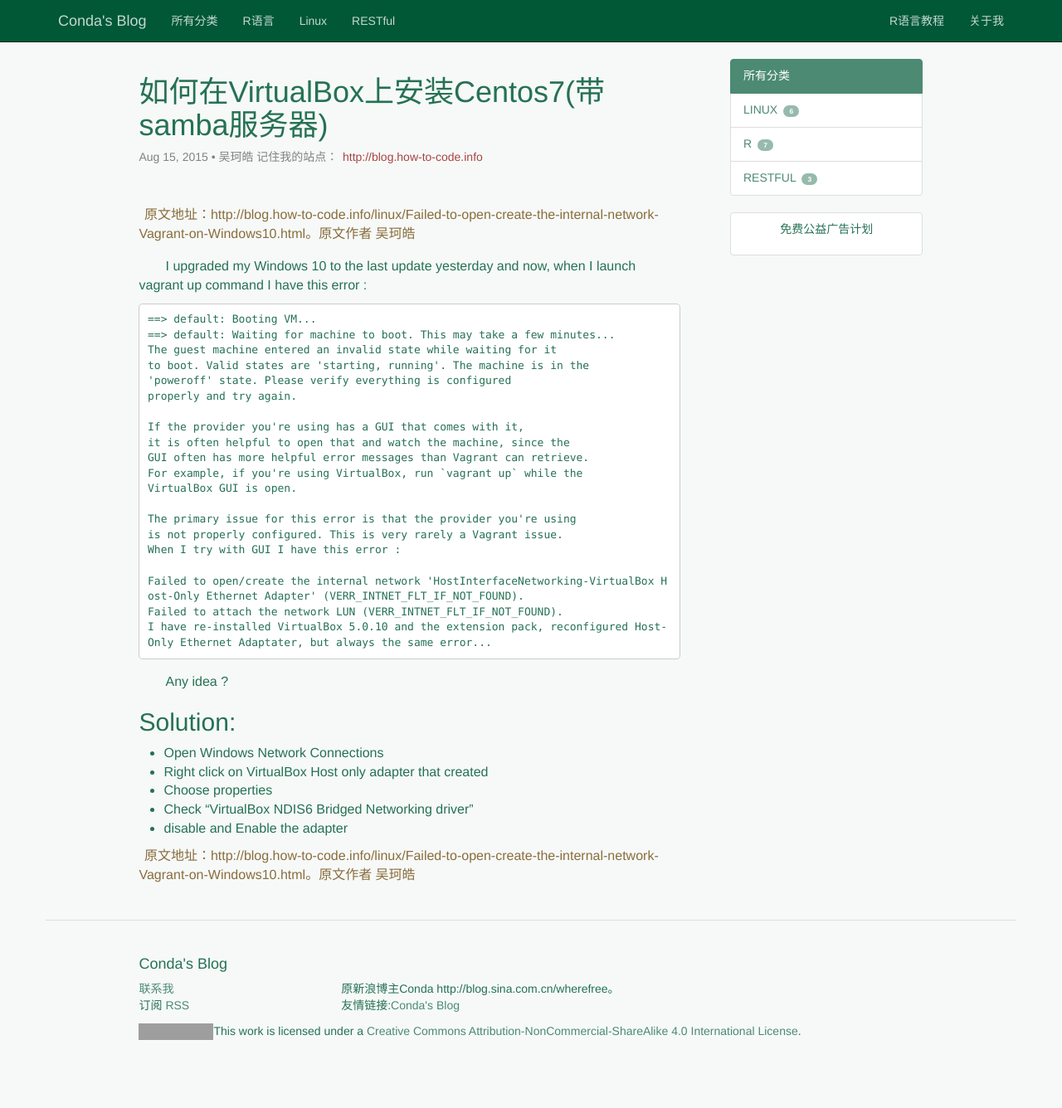
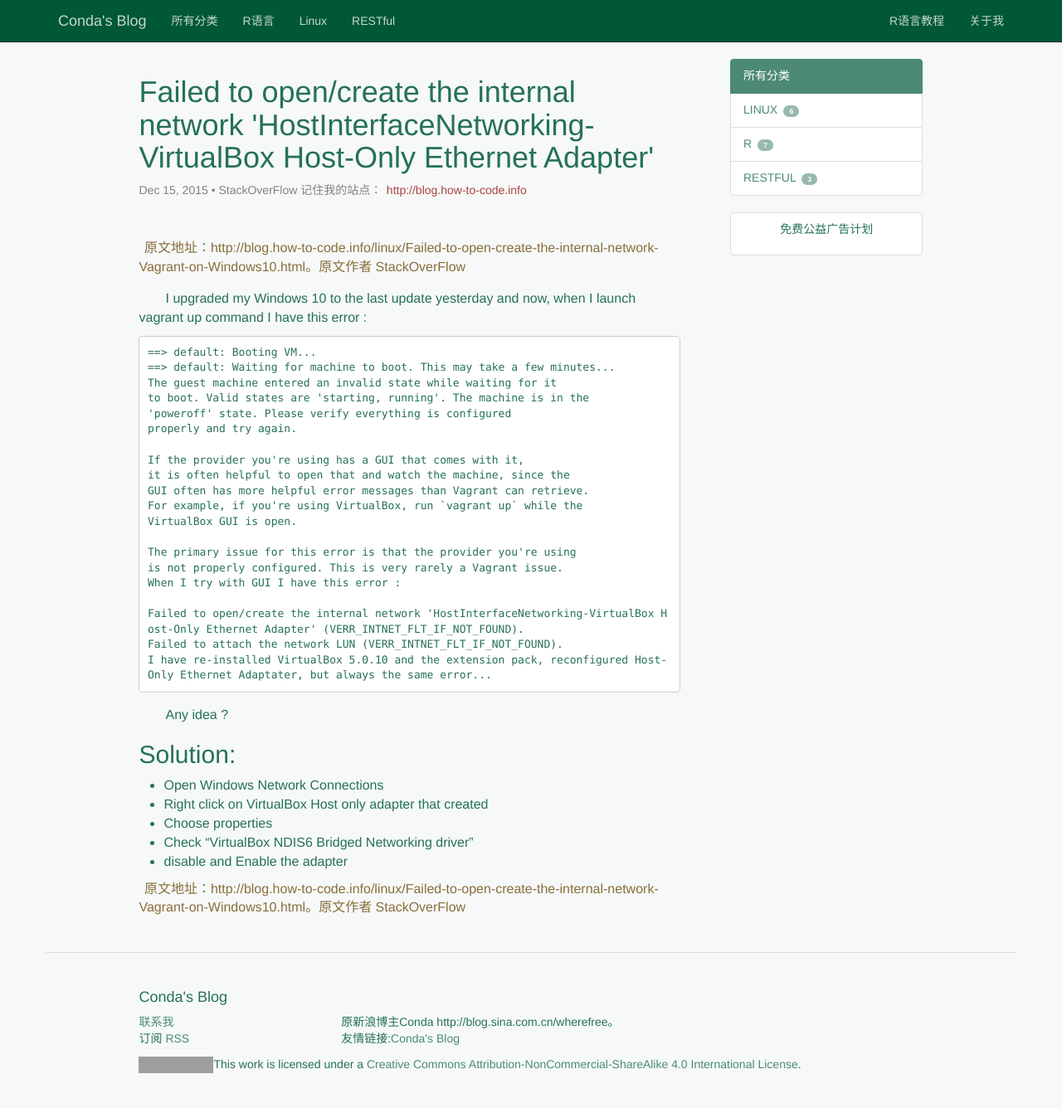
Before and after one commit to fun360/fun360, a Jekyll site: the page built from _posts/Linux/2015-12-15-Failed-to-open-create-the-internal-network-Vagrant-on-Windows10.markdown, in a window 1280 px wide. Shown: the whole page at 83% size. Built offline with Jekyll 4.4.1, drawn with Linux system fonts in a browser that asks for light colours; comment, search, counter and statistics services are not loaded; before the commit the page ends 1296 px from its top, so only the background shows below that; grey boxes are pictures that could not be loaded.

Commit message:
Update 2015-12-15-Failed-to-open-create-the-internal-network-Vagrant-on-Windows10.markdown

```diff
--- a/_posts/Linux/2015-12-15-Failed-to-open-create-the-internal-network-Vagrant-on-Windows10.markdown
+++ b/_posts/Linux/2015-12-15-Failed-to-open-create-the-internal-network-Vagrant-on-Windows10.markdown
@@ -1,11 +1,10 @@
 ---
 layout: post
-title:  "如何在VirtualBox上安装Centos7(带samba服务器)"
-date:   2015-08-15 12:13:00
-author: 吴珂皓
+title:  "Failed to open/create the internal network 'HostInterfaceNetworking-VirtualBox Host-Only Ethernet Adapter'"
+date:   2015-12-15 12:13:00
+author: StackOverFlow
 categories: linux
-keywords: VirtualBox, Centos7, samba, Linux
-excerpt: 怎样在VirtualBox上安装Centos7服务器，并且配置好samba服务
+keywords: VirtualBox, Centos7
 ---
 I upgraded my Windows 10 to the last update yesterday and now, when I launch  vagrant up command I have this error :
 
```
